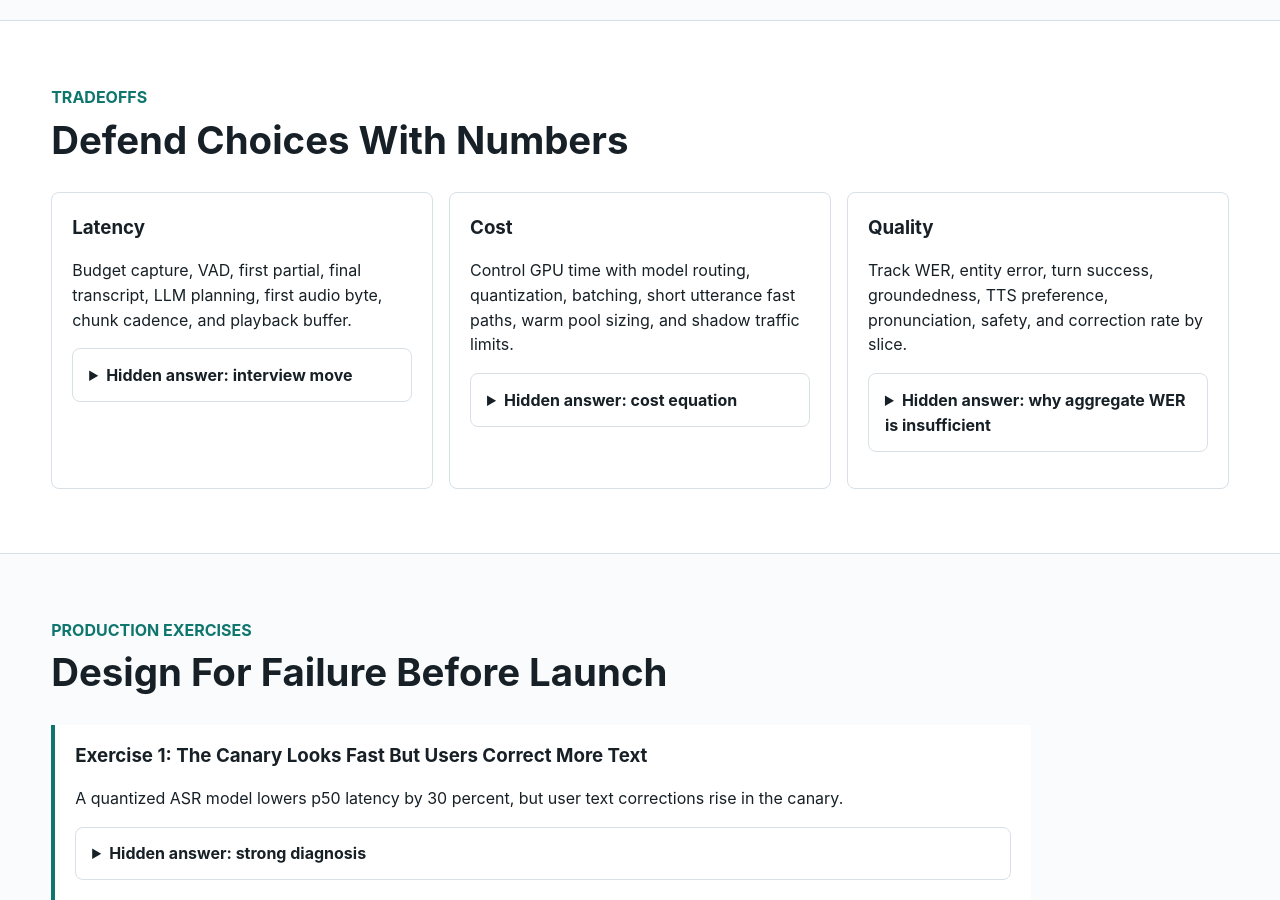
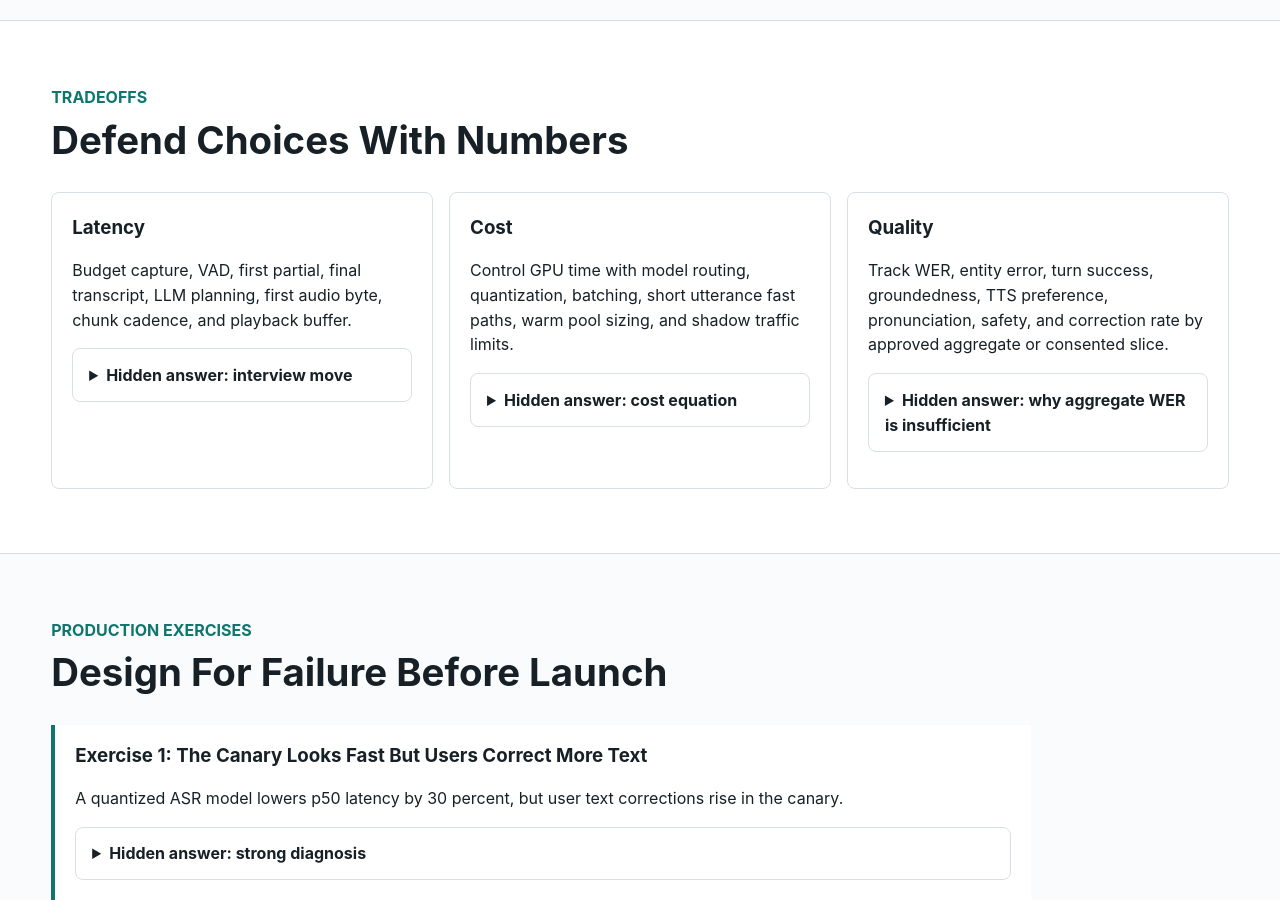
Before and after one commit to kennethli319/kennethli319.github.io, a Jekyll site: the page audio-text-ml-course/lessons/speech-ml-system-design.html, which Jekyll copies as it is, in a window 1280 px wide and 900 px high, scrolled down 1671 px. Built offline with Jekyll 4.4.1, drawn with Linux system fonts in a browser that asks for light colours.

Commit message:
Sync speech system design privacy wording

```diff
--- a/audio-text-ml-course/lessons/speech-ml-system-design.html
+++ b/audio-text-ml-course/lessons/speech-ml-system-design.html
@@ -135,13 +135,14 @@
         </article>
         <article class="card">
           <h3>Quality</h3>
-          <p>Track WER, entity error, turn success, groundedness, TTS preference, pronunciation, safety, and correction rate by slice.</p>
+          <p>Track WER, entity error, turn success, groundedness, TTS preference, pronunciation, safety, and correction rate by approved aggregate or consented slice.</p>
           <details class="qa">
             <summary>Hidden answer: why aggregate WER is insufficient</summary>
             <p>
               Aggregate WER can hide failures on names, addresses, rare domain
-              terms, accents, noisy microphones, code-switching, quiet
-              speakers, long-form dictation, and streaming partial stability.
+              terms, approved aggregate or consented accent and dialect
+              groups, noisy microphones, code-switching, quiet speakers,
+              long-form dictation, and streaming partial stability.
               Slice metrics and product metrics prevent a launch that looks
               good only on average.
             </p>
@@ -166,11 +167,13 @@
           <summary>Hidden answer: strong diagnosis</summary>
           <p>
             Compare correction rate by entity-heavy turns, noise level,
-            language, device, utterance length, and confidence. Inspect WER,
-            entity error, timestamp drift, decoder beam settings, punctuation,
-            and postprocessing. Keep the latency win only if the regression is
+            language, device, utterance length, consented or approved
+            aggregate cohorts, and confidence. Inspect WER, entity error,
+            timestamp drift, decoder beam settings, punctuation, and
+            postprocessing. Keep the latency win only if the regression is
             within the launch budget or can be routed away from product-critical
-            slices that are safe to detect operationally. Otherwise pause or roll back.
+            slices that are safe and approved to detect operationally.
+            Otherwise pause or roll back.
           </p>
         </details>
       </article>
```
